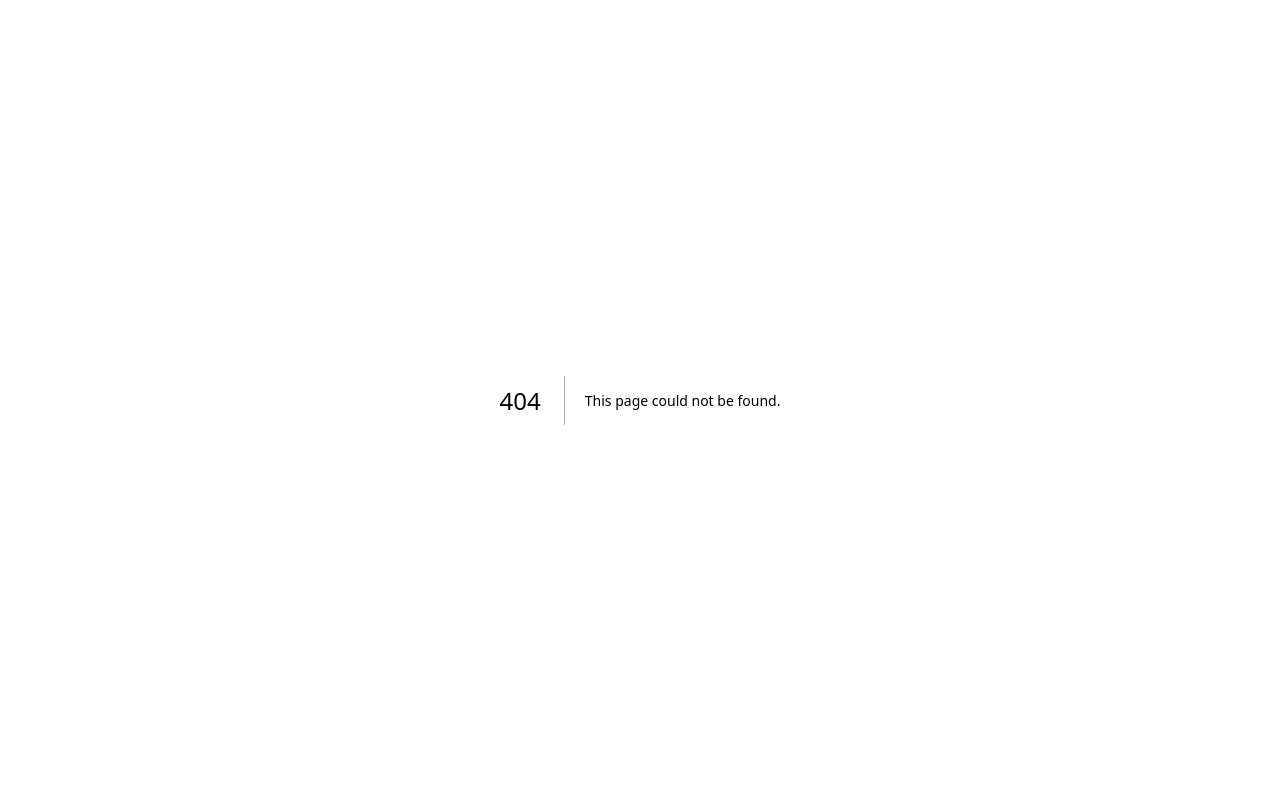
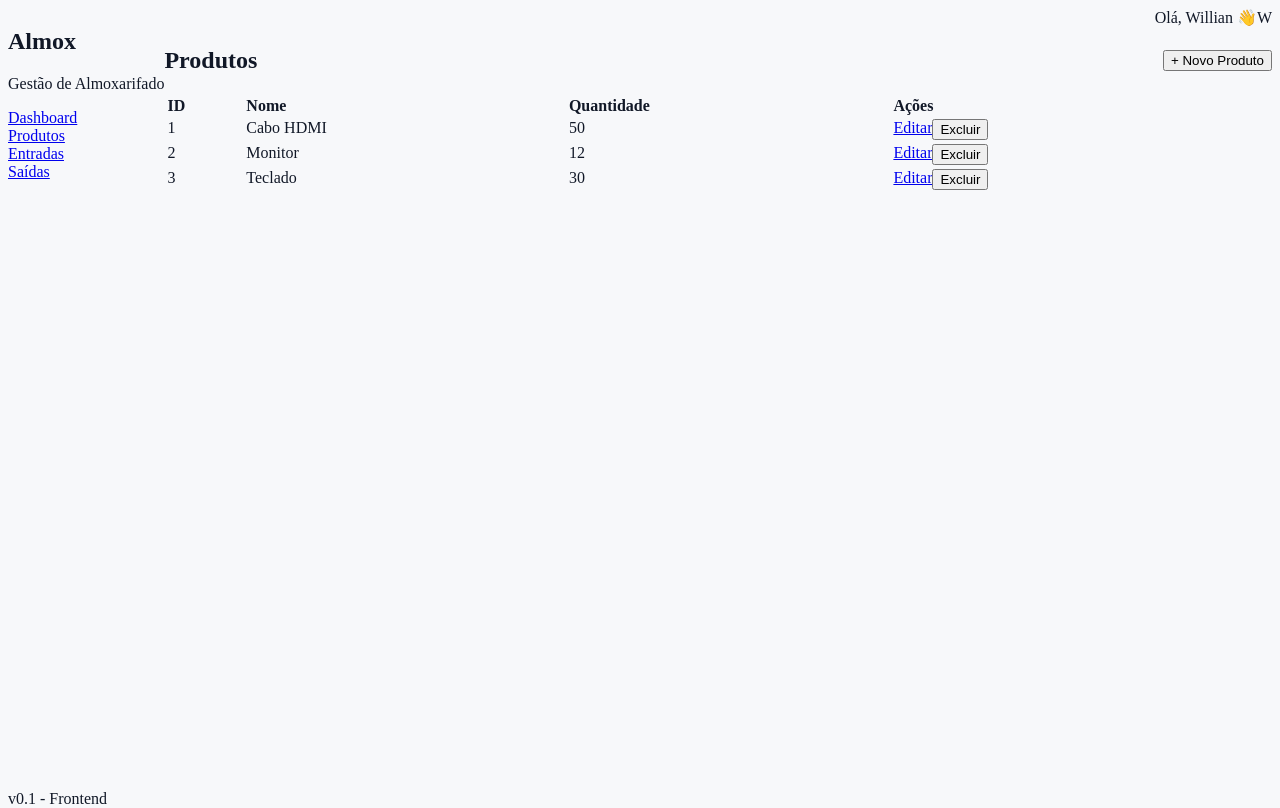
Before and after one commit to WillianSCorrea/StockUP, a Next.js app in the folder stock_up/: page /products in a window 1280 px wide. Before the commit this address had no page. Built offline with nearby package versions, Linux system fonts and the light colour scheme.

Commit message:
Adiciona página de produtos com exibição de tabela e opções de edição e exclusão

```diff
--- /dev/null
+++ b/stock_up/app/products/page.tsx
@@ -0,0 +1,37 @@
+import React from 'react'
+import Layout from '../../components/Layout/Layout'
+import Table from '../../components/UI/Table'
+import Link from 'next/link'
+import Button from '../../components/UI/Button'
+
+export default function ProdutosPage() {
+  const produtos = [
+    { id: 1, nome: 'Cabo HDMI', quantidade: 50 },
+    { id: 2, nome: 'Monitor', quantidade: 12 },
+    { id: 3, nome: 'Teclado', quantidade: 30 },
+  ]
+
+  const rows = produtos.map(p => [
+    p.id,
+    p.nome,
+    p.quantidade,
+    <div className="flex gap-2">
+      <Link href={'/produtos/novo'} className="text-sm text-primary">Editar</Link>
+      <button className="text-sm text-red-500">Excluir</button>
+    </div>
+  ])
+
+  return (
+    <Layout>
+      <div className="flex items-center justify-between mb-6">
+        <h2 className="text-2xl font-semibold text-gray-700">Produtos</h2>
+        <Link href="/produtos/novo"><Button>+ Novo Produto</Button></Link>
+      </div>
+
+      <Table
+        columns={['ID','Nome','Quantidade','Ações']}
+        data={rows}
+      />
+    </Layout>
+  )
+}
```
